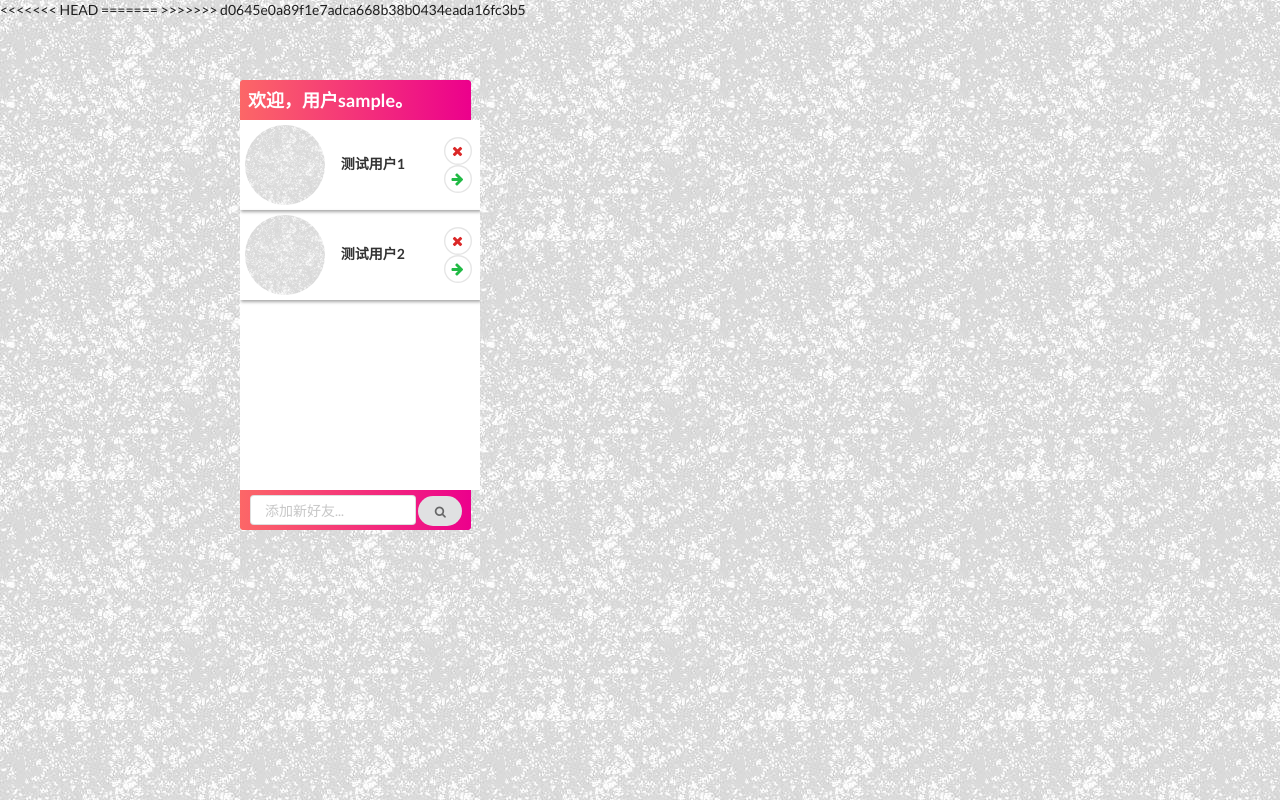
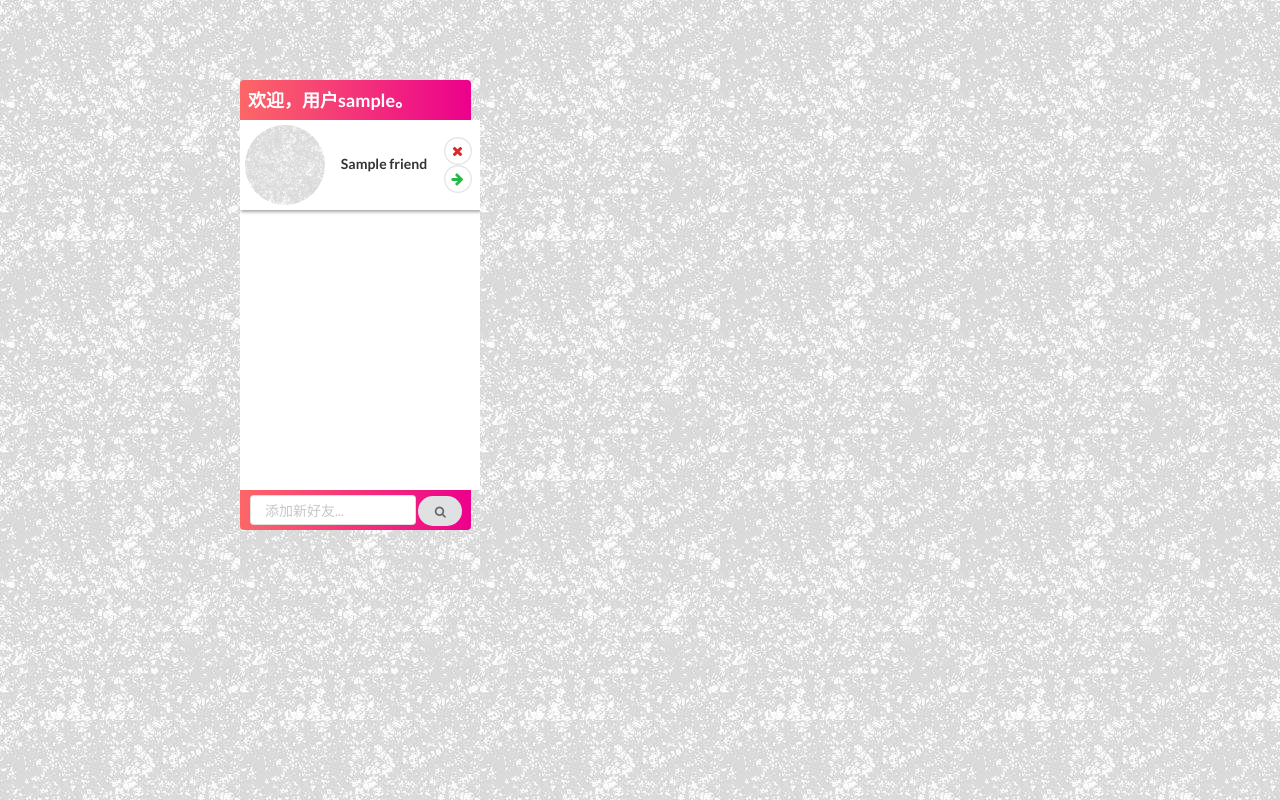
Before and after one commit to xmh0829ok/MongNanChat2.0, a Python web app: template MongNanChatServer/templates/index.html in a window 1280 px wide. Run offline with Jinja, Linux system fonts and the light colour scheme; the template is opened without the code that fills it: most values are stand-ins (such as "Sample title", 1, 10 or a date in 2020); some libraries are stand-ins or nearby versions.

Commit message:
修改了一些分支冲突

```diff
--- a/MongNanChatServer/templates/index.html
+++ b/MongNanChatServer/templates/index.html
@@ -1,4 +1,3 @@
-<<<<<<< HEAD
 <!DOCTYPE html>
 <html lang="en">
 <head>
@@ -114,135 +113,4 @@
   	</div>
 	</div>
 </body>
-=======
-<!DOCTYPE html>
-<html lang="en">
-<head>
-	<meta charset="UTF-8">
-	<title id="title">{{username}}</title>
-	<script type="text/javascript" src="../static/js/jquery.min.js"></script>
-  <script src="https://cdn.bootcss.com/semantic-ui/2.2.10/semantic.min.js"></script>
-  <script type="text/javascript" src="../static/js/index.js"></script>
-  <link rel="stylesheet" href="../static/css/semantic.min.css">
-  <link rel="stylesheet" href="../static/css/icon.min.css">
-  <link rel="stylesheet" href="../static/css/index.css">
-</head>
-<body>
-	<div class="main">
-		<div class="ui grid">
-			<div class="ui five wide column">
-				<div class="ui primary inverted segment friendswrapper">
-					<div class="banner">
-						<h3 style="color:#fff">欢迎，用户{{username}}。</h3>
-					</div>
-					<div class="friends">
-						<div class="friendswindow">
-							<div class="friendscard">
-								<div class="leftpart">
-									<img class="ui tiny circular image" src="../static/image/back.jpg">
-								</div>
-								<div class="midpart">
-									<div class="username">
-										<h5>测试用户1</h5>
-									</div>
-								</div>
-								<div class="rightpart">
-									<i class="circular red remove icon removeicon"></i>
-									<i class="circular green arrow right icon chaticon"></i>
-								</div>
-							</div>
-							<div class="friendscard">
-								<div class="leftpart">
-									<img class="ui tiny circular image" src="../static/image/back.jpg">
-								</div>
-								<div class="midpart">
-									<div class="username">
-										<h5>测试用户2</h5>
-									</div>
-								</div>
-								<div class="rightpart">
-									<i class="circular red remove icon removeicon"></i>
-									<i class="circular green arrow right icon chaticon"></i>
-								</div>
-							</div>
-						</div>
-					</div>
-					<div class="searchwrapper">
-						<div class="ui icon input searchinput">
-						  <input type="text" placeholder="添加新好友..." id="searchinfo">
-						</div>
-						<div class="tiny circular ui icon button searchbutton">
-						  <i class="search icon"></i>
-						</div>
-					</div>
-				</div>
-			</div>
-			<div class="ui eleven wide column">
-				<div class="ui piled segment chatwindow">
-					<div class="chatwrapper">
-						<div class="chatto">
-						</div>
-						<div class="messagein">
-							<p>对方发送的消息</p>
-						</div>
-						<div class="messageout">
-							<p>我发送的消息</p>
-						</div>
-					</div>
-					<div class="inputwrapper">
-						<div class="chatbar">
-						</div>
-						<div class="leftbar">
-							<textarea type="text" class="textinput"></textarea>
-						</div>
-						<div class="rightbar">
-							<div class="sendbutton">
-								<p>發送</p>
-							</div>
-						</div>
-					</div>
-				</div>
-			</div>
-		</div>
-	</div>
-	<div class="ui small basic modal removefriend center aligned">
-		<div class="header">
-      <p>确认删除此好友吗？若删除，你们将从对方的好友列表中消失。</p>
-    </div>
-    <div class="actions">
-	    <div class="two fluid ui inverted buttons">
-	      <div class="ui red basic inverted button nobutton">
-	        <i class="remove icon"></i>
-	        不
-	      </div>
-	      <div class="ui green basic inverted button removeconfirm">
-	        <i class="checkmark icon"></i>
-	        是的
-	      </div>
-	    </div>
-	  </div>
-	</div>
-	<div class="ui small basic modal removesucceed">
-		<div class="header">删除成功！该好友已经gun了。</div>
-	</div>
-	<div class="ui small basic modal removefailed">
-		<div class="header">删除失败请稍后再试。</div>
-	</div>
-	<div class="mymodal">
-		<div class="ui card">
-	    <div class="content">
-	      <div class="header" id="friendadded"></div>
-	    </div>
-	    <div class="ui bottom attached button addbutton">
-	      <i class="add icon"></i>
-	      添加
-	    </div>
-	    <div class="ui bottom attached button cancelbutton">
-	      <i class="remove icon"></i>
-	      取消
-	    </div>
-  	</div>
-	</div>
-</body>
->>>>>>> d0645e0a89f1e7adca668b38b0434eada16fc3b5
 </html>
```
Also changed, not shown: MongNanChatServer/handlers/UserServer2.0.py (+0 -59 lines), MongNanChatServer/handlers/client.py (+0 -76 lines), MongNanChatServer/handlers/index.py (+0 -15 lines), MongNanChatServer/handlers/login.py (+0 -13 lines), MongNanChatServer/handlers/sockets.py (+0 -43 lines).
